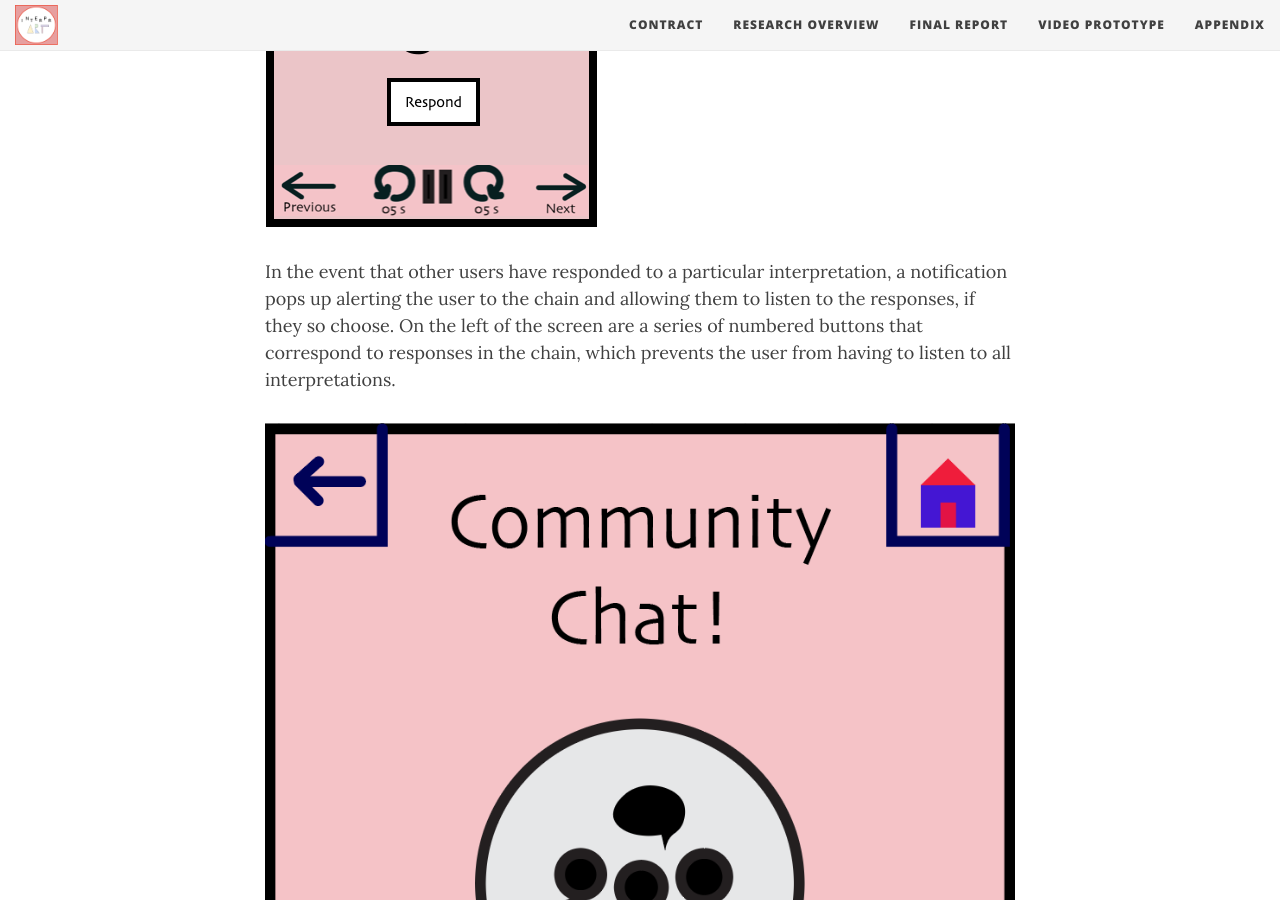
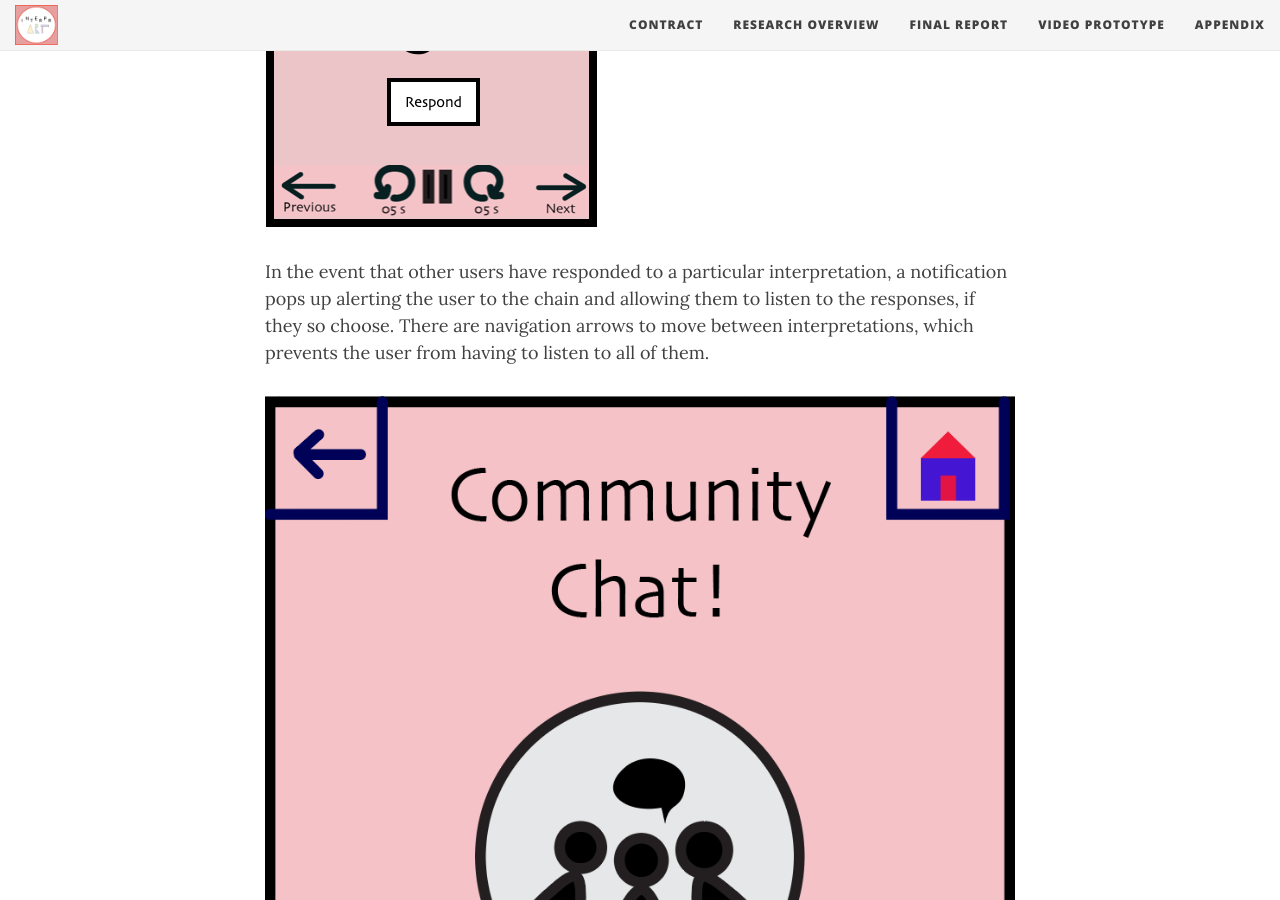
Before and after one commit to mc-mejia/HCIGroupProject, a Jekyll site: the page built from digitalmockup.md, in a window 1280 px wide and 900 px high, scrolled down 2849 px. Built offline with Jekyll 4.4.1, drawn with Linux system fonts in a browser that asks for light colours; nearby versions of some CDN libraries; our own code applies the rules of GitHub Pages for plain Markdown files.

Commit message:
Update digitalmockup.md

```diff
--- a/digitalmockup.md
+++ b/digitalmockup.md
@@ -21,7 +21,7 @@ Once the category is selected, the screen changes to display buttons that can pa
 
 ![listening](/img/sheep_listen.png)
 
-In the event that other users have responded to a particular interpretation, a notification pops up alerting the user to the chain and allowing them to listen to the responses, if they so choose. On the left of the screen are a series of numbered buttons that correspond to responses in the chain, which prevents the user from having to listen to all interpretations.
+In the event that other users have responded to a particular interpretation, a notification pops up alerting the user to the chain and allowing them to listen to the responses, if they so choose. There are navigation arrows to move between interpretations, which prevents the user from having to listen to all of them.
 
 ![chatcheck](/img/sheep_chatcheck.png)
 
```
